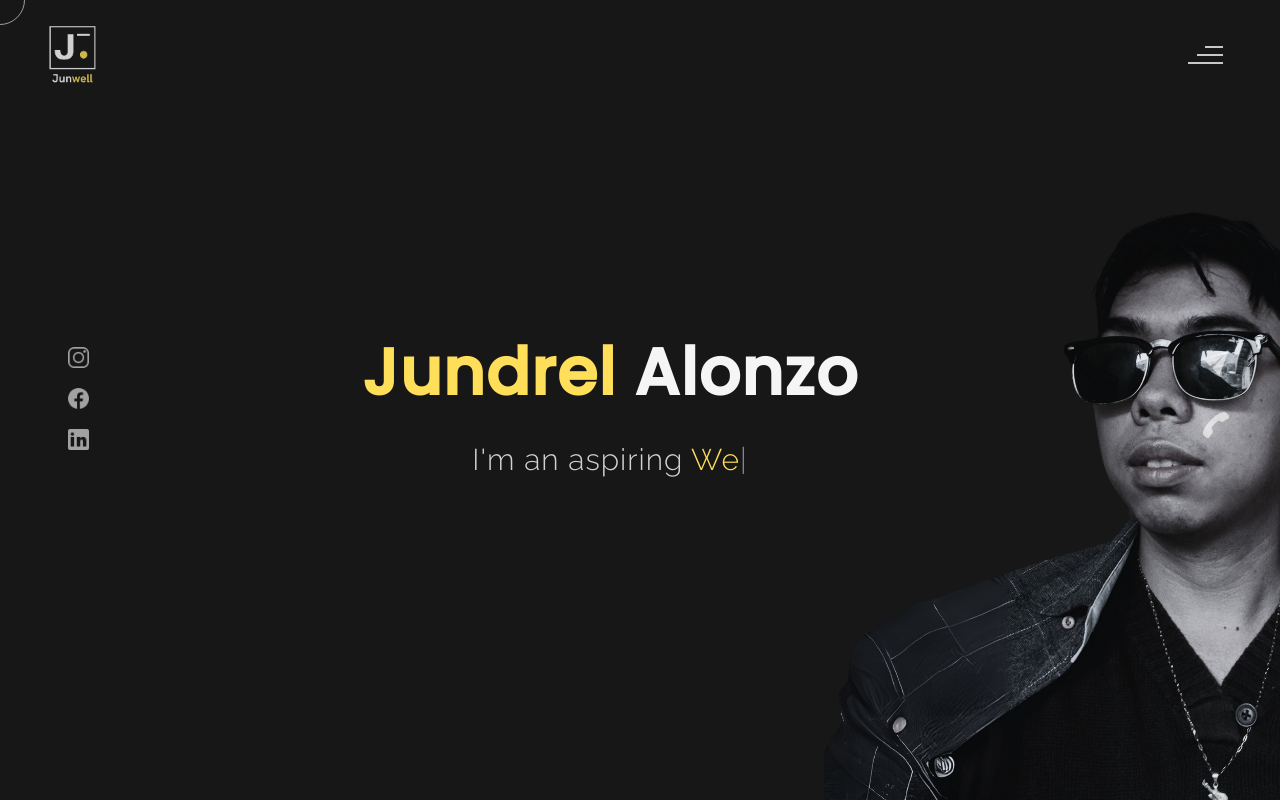
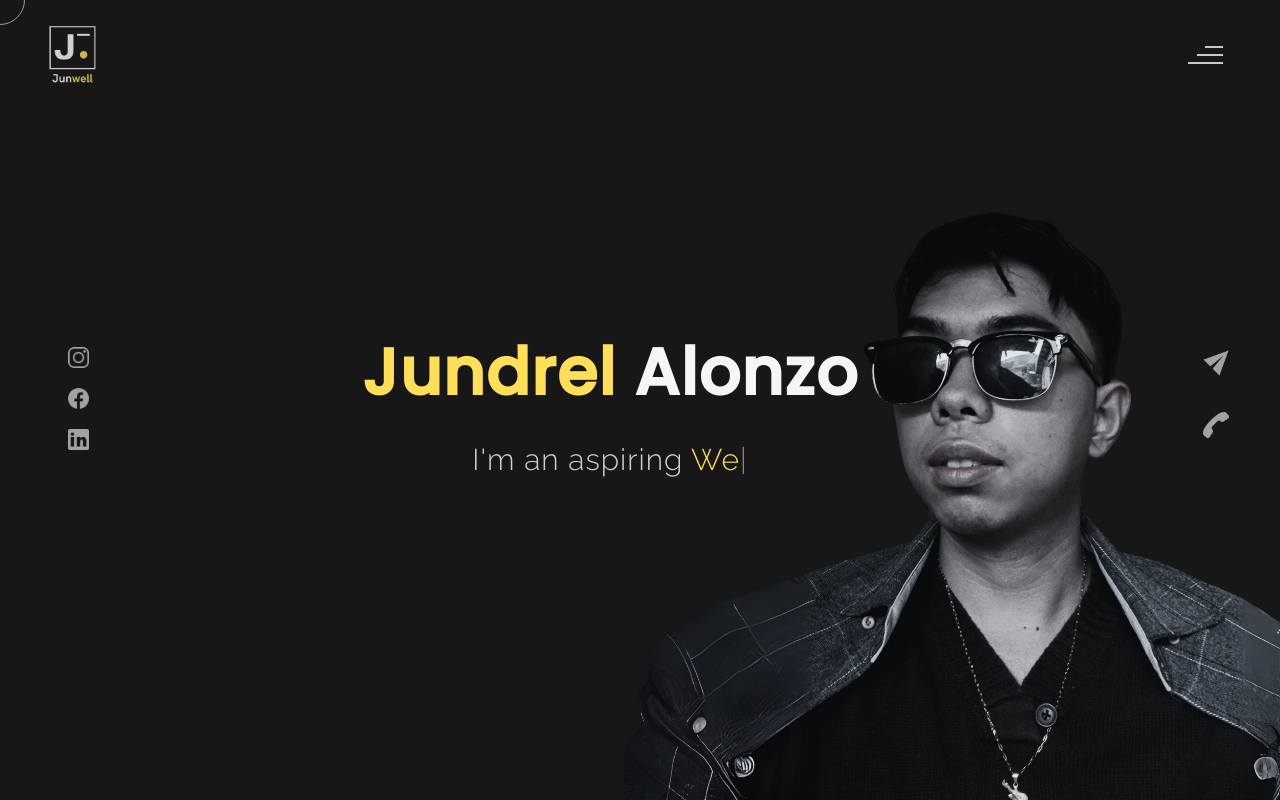
Before and after one commit to Provi-dence/junwell-portfolio-web, an Angular app: page /home in a window 1280 px wide. Built offline with nearby package versions, Linux system fonts and the light colour scheme.

Commit message:
Update home.component.html v2

```diff
--- a/src/app/home/home.component.html
+++ b/src/app/home/home.component.html
@@ -72,7 +72,7 @@
             </div>
             <!--header image-->
             <div class="header-image">
-            <img src="assets/Junwell Pic.png" alt="logo" style="margin-left: 400px;" class="feathered-image">
+            <img src="assets/Junwell Pic.png" alt="logo">
             </div>
             <!--header image end-->
         </div>
```
